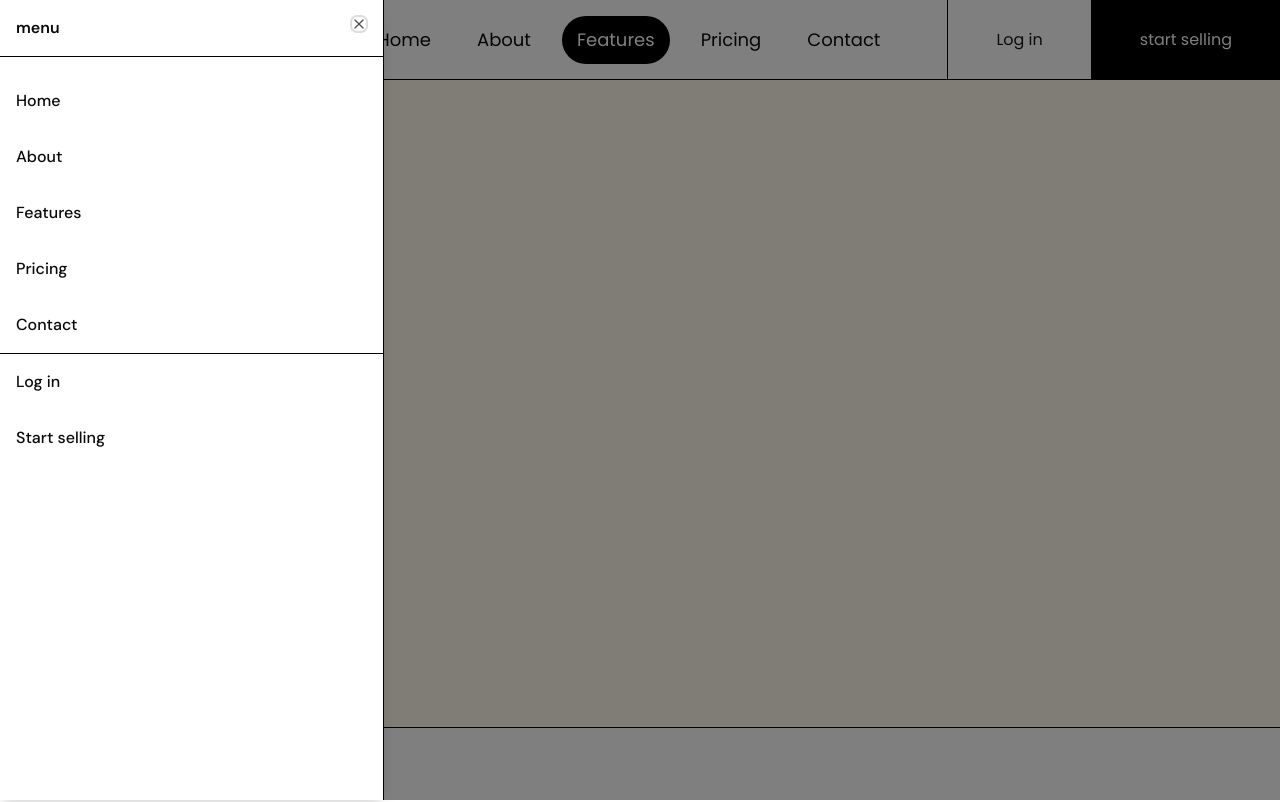
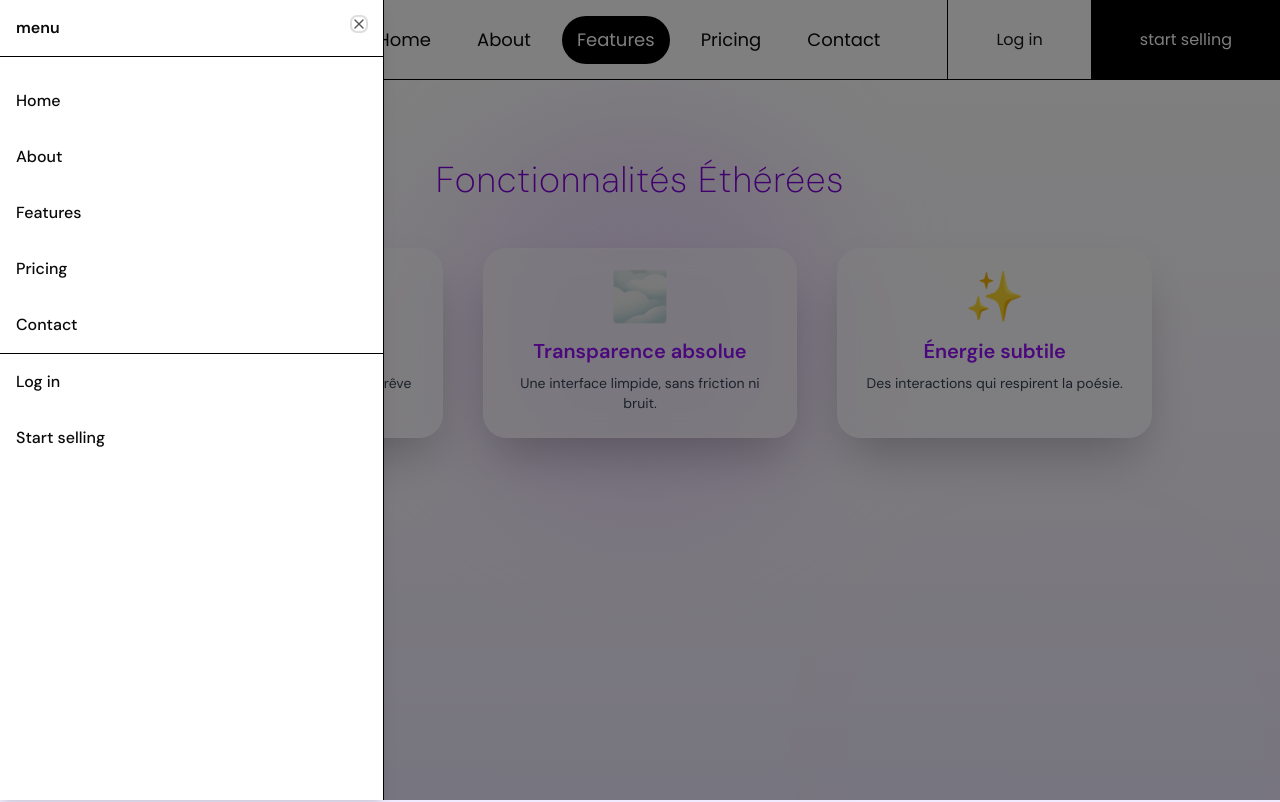
Before and after one commit to 0nza9/ecommerce, a Next.js app: page /features in a window 1280 px wide. Shown: the top 802 px of the page. Built offline with nearby package versions, Linux system fonts and the light colour scheme.

Commit message:
Update page.tsx

```diff
--- a/src/app/(home)/features/page.tsx
+++ b/src/app/(home)/features/page.tsx
@@ -1,10 +1,51 @@
+const features = [
+  {
+    title: "Fluide et léger",
+    description: "Une expérience douce, comme un rêve éveillé.",
+    icon: "🕊️",
+  },
+  {
+    title: "Transparence absolue",
+    description: "Une interface limpide, sans friction ni bruit.",
+    icon: "🌫️",
+  },
+  {
+    title: "Énergie subtile",
+    description: "Des interactions qui respirent la poésie.",
+    icon: "✨",
+  },
+];
+
 const Page = () => {
-    return (
-        <div>
-            features page
+  return (
+    <div className="relative min-h-screen bg-gradient-to-b from-white via-purple-50 to-violet-100 overflow-hidden py-20 px-6">
+      {/* Fond animé flou */}
+      <div className="absolute inset-0 pointer-events-none">
+        <div className="absolute w-96 h-96 bg-purple-300 opacity-20 rounded-full blur-3xl top-10 left-1/2 -translate-x-1/2 animate-pulse" />
+        <div className="absolute w-72 h-72 bg-pink-300 opacity-10 rounded-full blur-2xl bottom-0 right-20 animate-ping" />
+      </div>
+
+      {/* Contenu principal */}
+      <div className="relative z-10 max-w-5xl mx-auto text-center">
+        <h1 className="text-4xl font-extralight text-purple-700 mb-12 tracking-wide">
+          Fonctionnalités Éthérées
+        </h1>
+
+        <div className="grid md:grid-cols-3 gap-10">
+          {features.map((feat, i) => (
+            <div
+              key={i}
+              className="bg-white/50 backdrop-blur-md rounded-3xl p-6 shadow-2xl hover:scale-105 transition-transform duration-300 border border-white/30"
+            >
+              <div className="text-5xl mb-4">{feat.icon}</div>
+              <h2 className="text-xl font-semibold text-purple-600 mb-2">{feat.title}</h2>
+              <p className="text-sm text-gray-700">{feat.description}</p>
+            </div>
+          ))}
         </div>
-    );
-}
-
+      </div>
+    </div>
+  );
+};
 
 export default Page;
```
